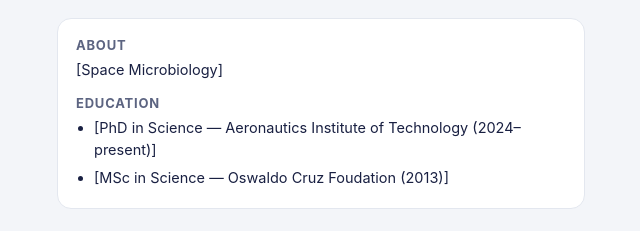
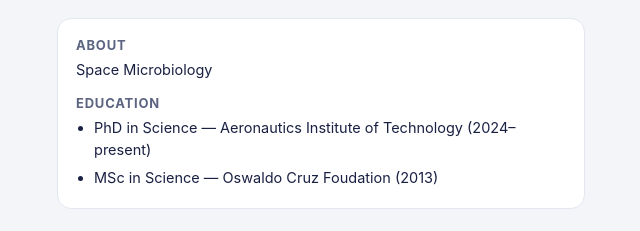
Before and after one commit to Ricardorfs1205/Ricardorfs1205.github.io, a plain HTML site: page index.html in a window 1280 px wide. Shown: the part 440-671 px from the top of the page, without its empty margins (319-959 px from the left). Drawn offline with Linux system fonts and the light colour scheme.

Commit message:
Update index.html

```diff
--- a/index.html
+++ b/index.html
@@ -138,10 +138,10 @@ const DADOS = {
   site:        "https://ricardorfs1205.github.io",                     // opcional: ex. https://seusite.github.io
 
   /* Resumo de CV (opcional). Deixe resumo "" e as listas vazias [] para esconder. */
-  resumo: "[Space Microbiology]",
+  resumo: "Space Microbiology",
   formacao: [
-    "[PhD in Science — Aeronautics Institute of Technology (2024–present)]",
-    "[MSc in Science — Oswaldo Cruz Foudation (2013)]"
+    "PhD in Science — Aeronautics Institute of Technology (2024–present)",
+    "MSc in Science — Oswaldo Cruz Foudation (2013)"
   ],
   publicacoes: [
     // { titulo: "Article title", revista: "Journal, 2026", link: "https://doi.org/..." }
```
